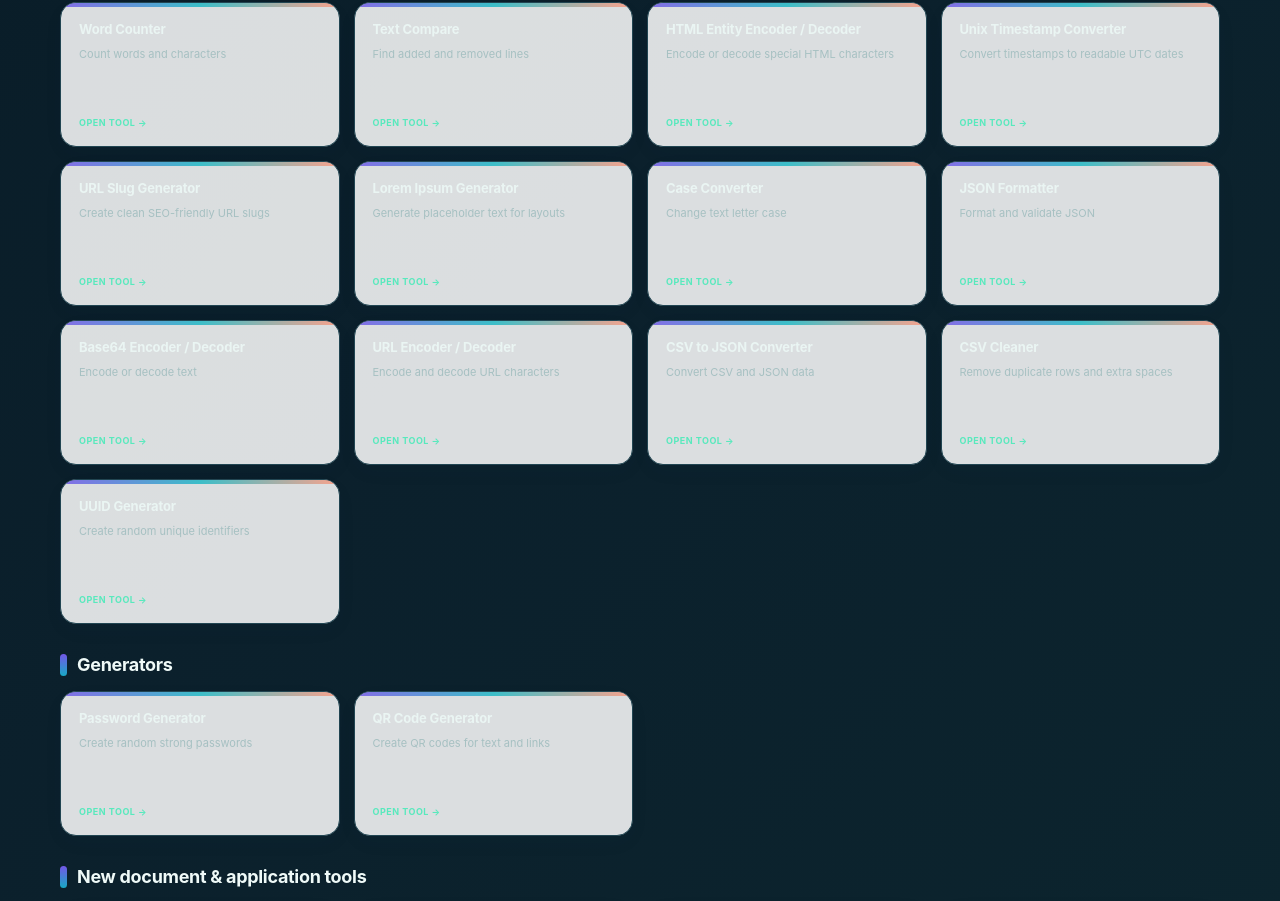
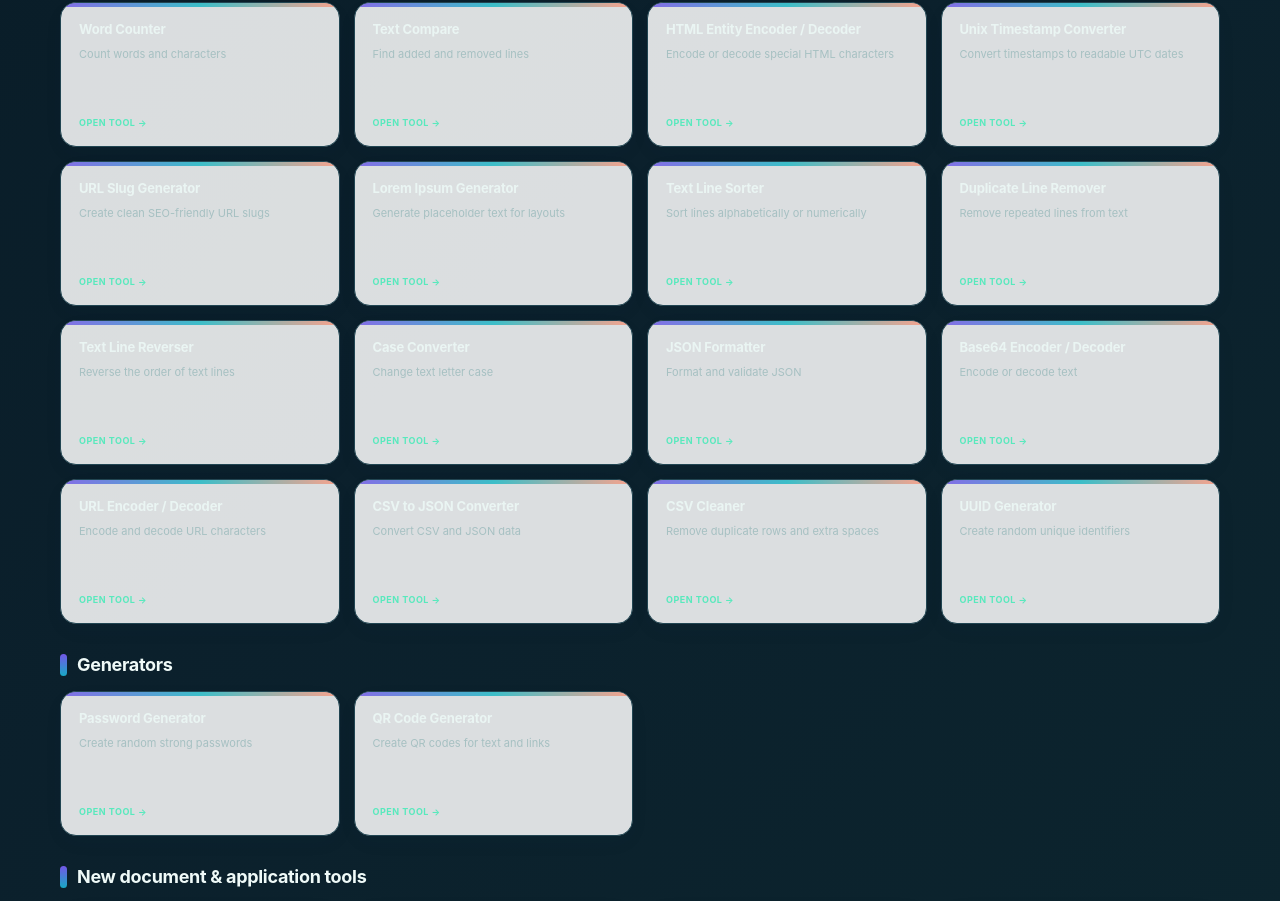
Before and after one commit to ya6331856-cpu/pic-to-spec, a Next.js app: page / in a window 1280 px wide. Shown: the part 3083-3984 px from the top of the page. Built offline with nearby package versions, Linux system fonts and the light colour scheme; no server answers.

Commit message:
Register three text utility tools

```diff
--- a/app/page.tsx
+++ b/app/page.tsx
@@ -188,6 +188,9 @@ export default function Home() {
         <a className="tool-card" href="/unix-timestamp-converter"><b>Unix Timestamp Converter</b><small>Convert timestamps to readable UTC dates</small><strong>OPEN TOOL →</strong></a>
         <a className="tool-card" href="/url-slug-generator"><b>URL Slug Generator</b><small>Create clean SEO-friendly URL slugs</small><strong>OPEN TOOL →</strong></a>
         <a className="tool-card" href="/lorem-ipsum-generator"><b>Lorem Ipsum Generator</b><small>Generate placeholder text for layouts</small><strong>OPEN TOOL →</strong></a>
+        <a className="tool-card" href="/text-line-sorter"><b>Text Line Sorter</b><small>Sort lines alphabetically or numerically</small><strong>OPEN TOOL →</strong></a>
+        <a className="tool-card" href="/duplicate-line-remover"><b>Duplicate Line Remover</b><small>Remove repeated lines from text</small><strong>OPEN TOOL →</strong></a>
+        <a className="tool-card" href="/text-line-reverser"><b>Text Line Reverser</b><small>Reverse the order of text lines</small><strong>OPEN TOOL →</strong></a>
         <a className="tool-card" href="/case-converter"><b>Case Converter</b><small>Change text letter case</small><strong>OPEN TOOL →</strong></a>
         <a className="tool-card" href="/json-formatter"><b>JSON Formatter</b><small>Format and validate JSON</small><strong>OPEN TOOL →</strong></a>
         <a className="tool-card" href="/base64-encoder-decoder"><b>Base64 Encoder / Decoder</b><small>Encode or decode text</small><strong>OPEN TOOL →</strong></a>
```
